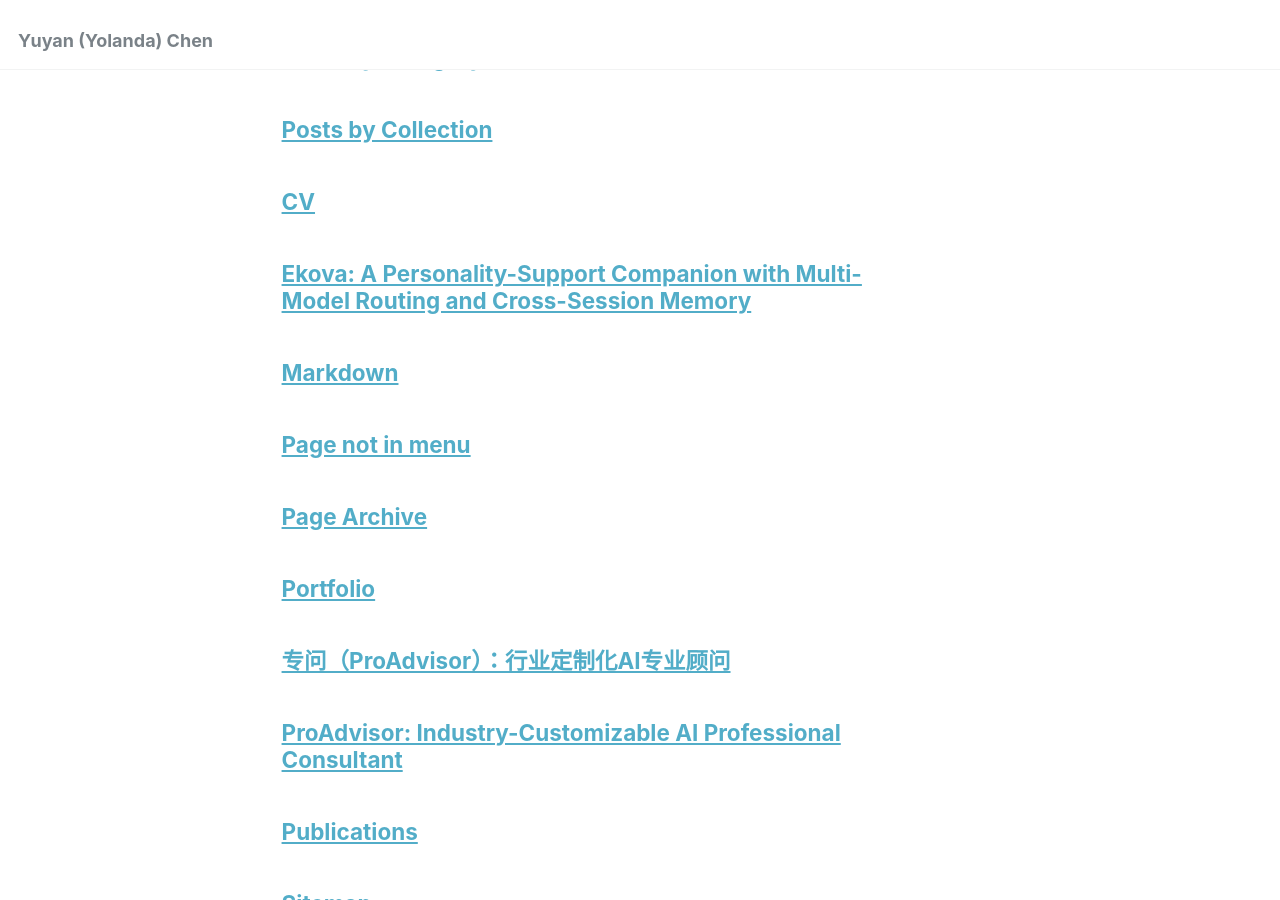
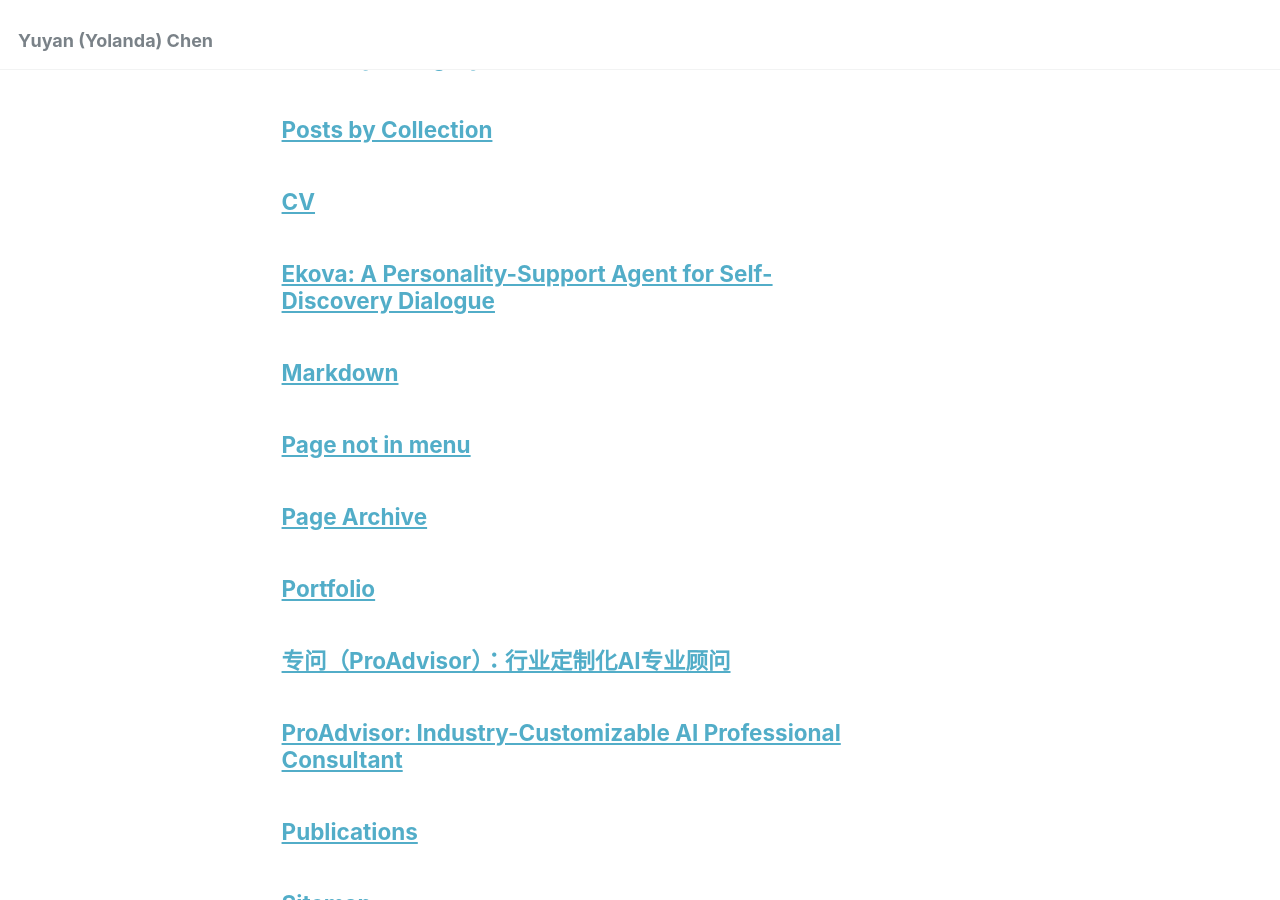
Before and after one commit to Yukyin/Yukyin.github.io, a Jekyll site: the page built from _pages/page-archive.html, in a window 1280 px wide and 900 px high, scrolled down 396 px. Built offline with Jekyll 4.4.1, drawn with Linux system fonts in a browser that asks for light colours.

Commit message:
Update homepage

```diff
--- a/_pages/ekova_en.md
+++ b/_pages/ekova_en.md
@@ -1,5 +1,5 @@
 ---
-title: "Ekova: A Personality-Support Companion with Multi-Model Routing and Cross-Session Memory"
+title: "Ekova: A Personality-Support Agent for Self-Discovery Dialogue"
 layout: single
 permalink: /projects/ekova-en/
 classes: wide product-page
```
